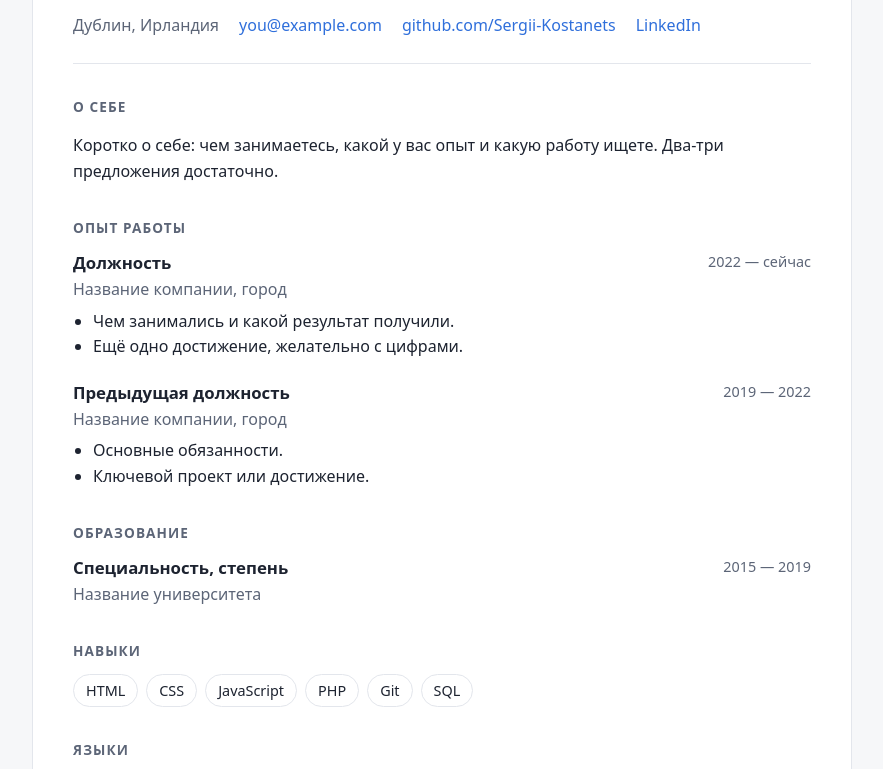
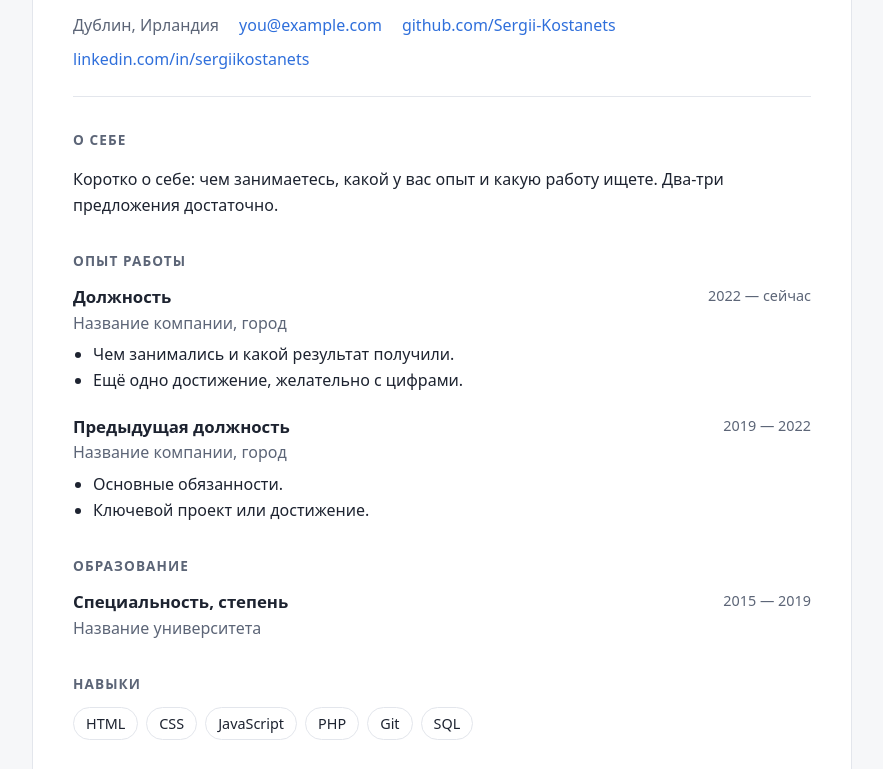
Before and after one commit to Sergii-Kostanets/claude-test, a plain HTML site: page index.html in a window 1280 px wide. Shown: the part 152-921 px from the top of the page, without its empty margins (198-1081 px from the left). Drawn offline with Linux system fonts and the light colour scheme.

Commit message:
Add LinkedIn profile link
Co-Authored-By: Claude Opus 5.5 <noreply@anthropic.com>
Claude-Session: https://claude.ai/code/session_01GDrK1Dpe3Be8WAHpVeveA1

```diff
--- a/index.html
+++ b/index.html
@@ -85,7 +85,7 @@
         <li>Дублин, Ирландия</li>
         <li><a href="mailto:you@example.com">you@example.com</a></li>
         <li><a href="https://github.com/Sergii-Kostanets">github.com/Sergii-Kostanets</a></li>
-        <li><a href="https://www.linkedin.com/">LinkedIn</a></li>
+        <li><a href="https://www.linkedin.com/in/sergiikostanets">linkedin.com/in/sergiikostanets</a></li>
       </ul>
     </header>
 
```
